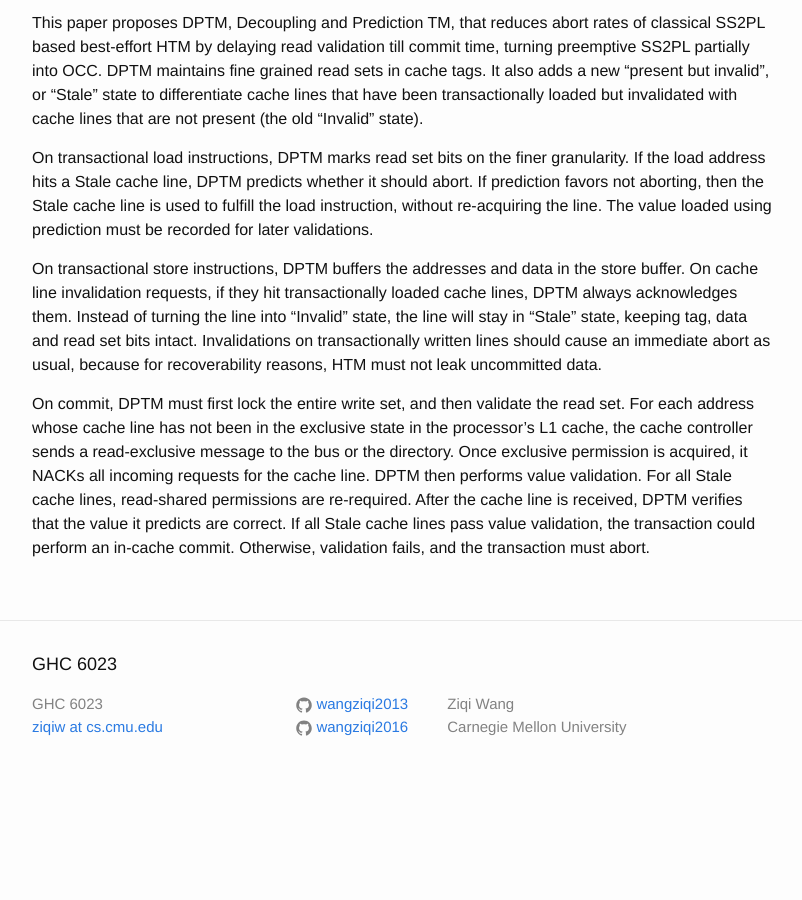
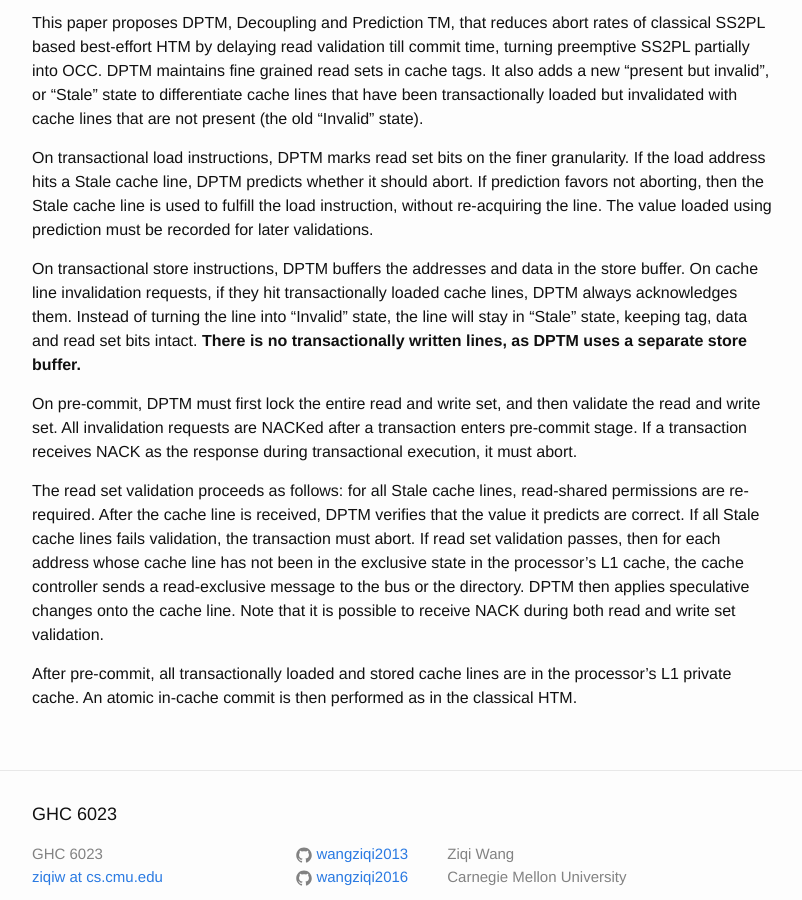
Before and after one commit to wangziqi2013/wangziqi2013.github.io, a Jekyll site: the page built from _posts/2018-03-14-Transactional-Conflict-Decoupling-and-Value-Prediction.markdown, in a window 1280 px wide and 900 px high, scrolled down 571 px. Shown: the whole window, without its empty margins (238-1040 px from the left). Built offline with Jekyll 4.4.1, drawn with Linux system fonts in a browser that asks for light colours; before the commit the page ends 1369 px from its top, so only the background shows below that.

Commit message:
Finish DPTM commit protocol

```diff
--- a/_posts/2018-03-14-Transactional-Conflict-Decoupling-and-Value-Prediction.markdown
+++ b/_posts/2018-03-14-Transactional-Conflict-Decoupling-and-Value-Prediction.markdown
@@ -25,13 +25,18 @@ for later validations.
 
 On transactional store instructions, DPTM buffers the addresses and data in the store buffer. On cache line invalidation requests, if
 they hit transactionally loaded cache lines, DPTM always acknowledges them. Instead of turning the line into "Invalid" state, the line
-will stay in "Stale" state, keeping tag, data and read set bits intact. Invalidations on transactionally written lines should cause an
-immediate abort as usual, because for recoverability reasons, HTM must not leak uncommitted data.
+will stay in "Stale" state, keeping tag, data and read set bits intact. **There is no transactionally written lines,
+as DPTM uses a separate store buffer.**
 
-On commit, DPTM must first lock the entire write set, and then validate the read set.
-For each address whose cache line has not been in the exclusive state in the processor's L1 cache, the cache controller
-sends a read-exclusive message to the bus or the directory. Once exclusive permission is acquired, it NACKs all
-incoming requests for the cache line. DPTM then performs value validation. For all Stale cache lines, read-shared
+On pre-commit, DPTM must first lock the entire read and write set, and then validate the read and write set. All invalidation
+requests are NACKed after a transaction enters pre-commit stage. If a transaction receives NACK as the response during
+transactional execution, it must abort.
+
+The read set validation proceeds as follows: for all Stale cache lines, read-shared
 permissions are re-required. After the cache line is received, DPTM verifies that the value it predicts are correct.
-If all Stale cache lines pass value validation, the transaction could perform an in-cache commit. Otherwise, validation
-fails, and the transaction must abort.
+If all Stale cache lines fails validation, the transaction must abort. If read set validation passes, then for each address whose cache line has not been in the exclusive state in the processor's L1 cache,
+the cache controller sends a read-exclusive message to the bus or the directory. DPTM then applies speculative changes onto
+the cache line. Note that it is possible to receive NACK during both read and write set validation.
+
+After pre-commit, all transactionally loaded and stored cache lines are in the processor's L1 private cache.
+An atomic in-cache commit is then performed as in the classical HTM.
```
